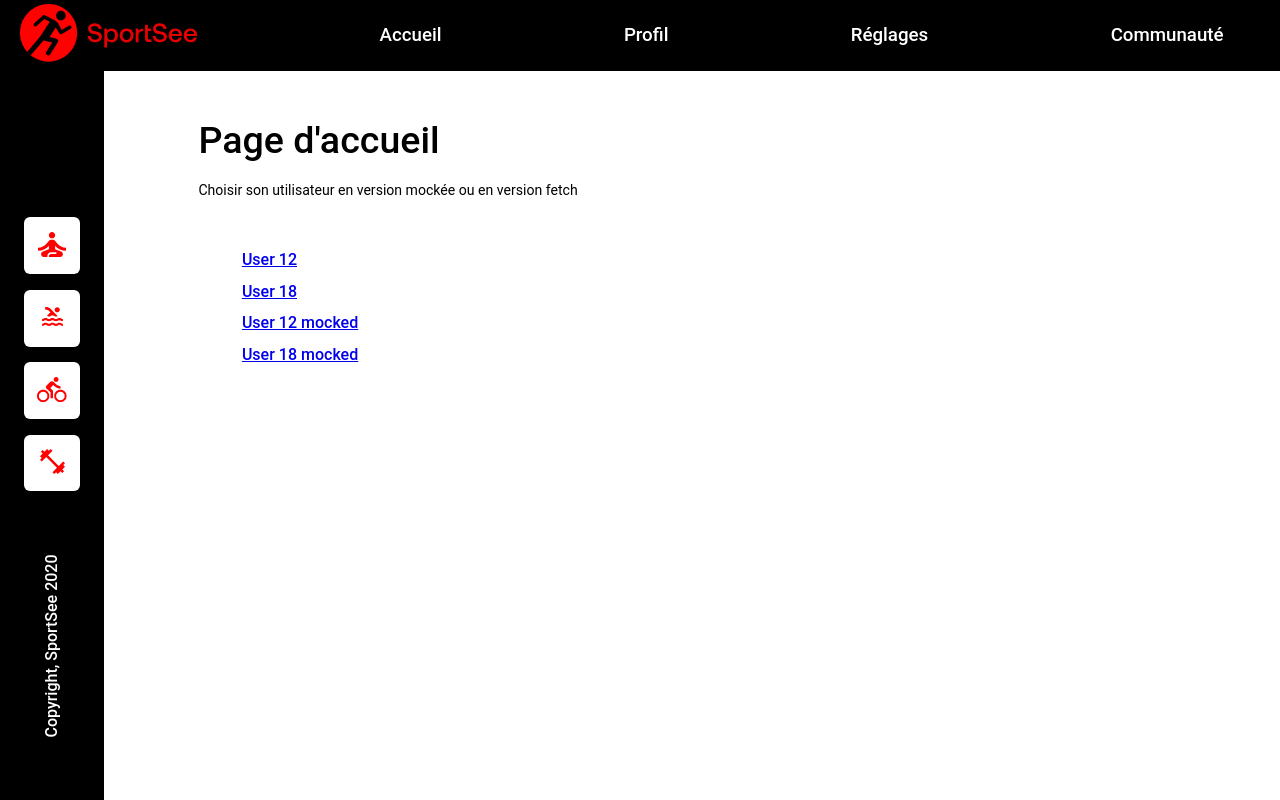
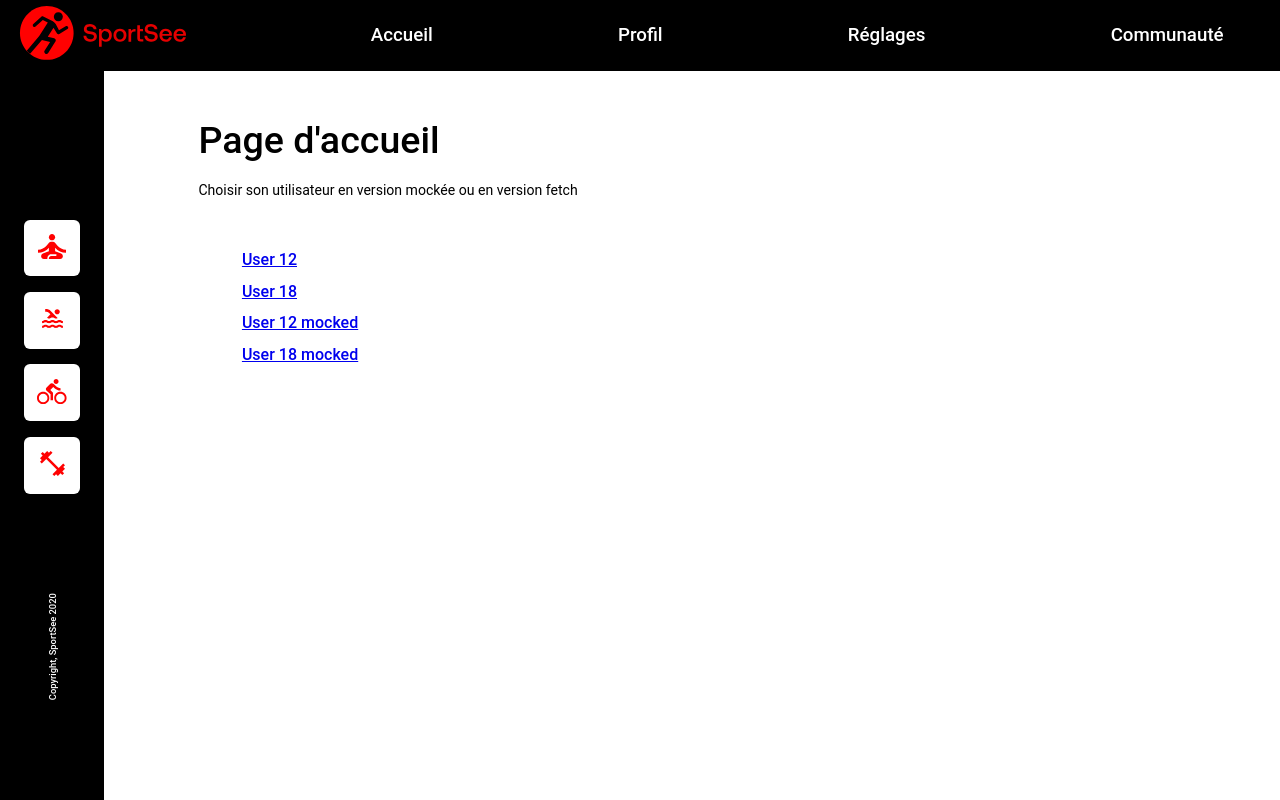
Before and after one commit to SuperSandrine/P-12-SportSee, a React (Vite) app: page / in a window 1280 px wide. Built offline with nearby package versions, Linux system fonts and the light colour scheme.

Commit message:
presentation corrections

```diff
--- a/src/Components/DietCount/StyledDietDiv.jsx
+++ b/src/Components/DietCount/StyledDietDiv.jsx
@@ -9,8 +9,11 @@ export const StyledDietDiv = styled.div`
     display: flex;
     max-width: 20vw;
     background-color: #fbfbfb;
-    padding: 2.22vw;
+    padding: 3vh;
     border-radius: 5px;
+    img {
+      height: 5.87vh;
+    }
     article {
       padding-left: 1.67vw;
       display: flex;
--- a/src/Components/Navbar/Navbar.jsx
+++ b/src/Components/Navbar/Navbar.jsx
@@ -46,6 +46,7 @@ const Navbar = () => {
               transform: 'rotate(-90deg)',
               whiteSpace: 'nowrap',
               width: 'fit-content',
+              fontSize: '1.17vh',
             }}
           >
             Copyright, SportSee 2020
--- a/src/Components/Navbar/StyledComponentsNavBar.jsx
+++ b/src/Components/Navbar/StyledComponentsNavBar.jsx
@@ -16,6 +16,9 @@ export const StyledLink = styled(Link)`
   text-decoration: none;
   background-color: black;
   font-size: 2.34vh;
+  img {
+    width: 13vw;
+  }
 `;
 export const StyledVerticalUl = styled.ul`
   width: 8.13vw;
```
Also changed, not shown: 1 other file (tests, documents, lock files or other folders).
